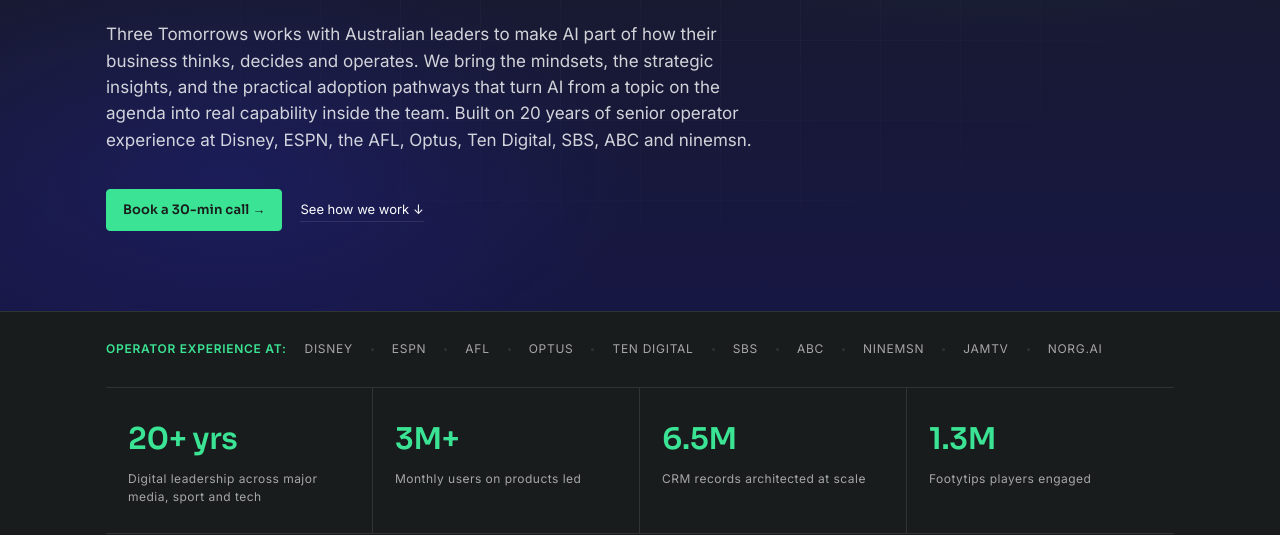
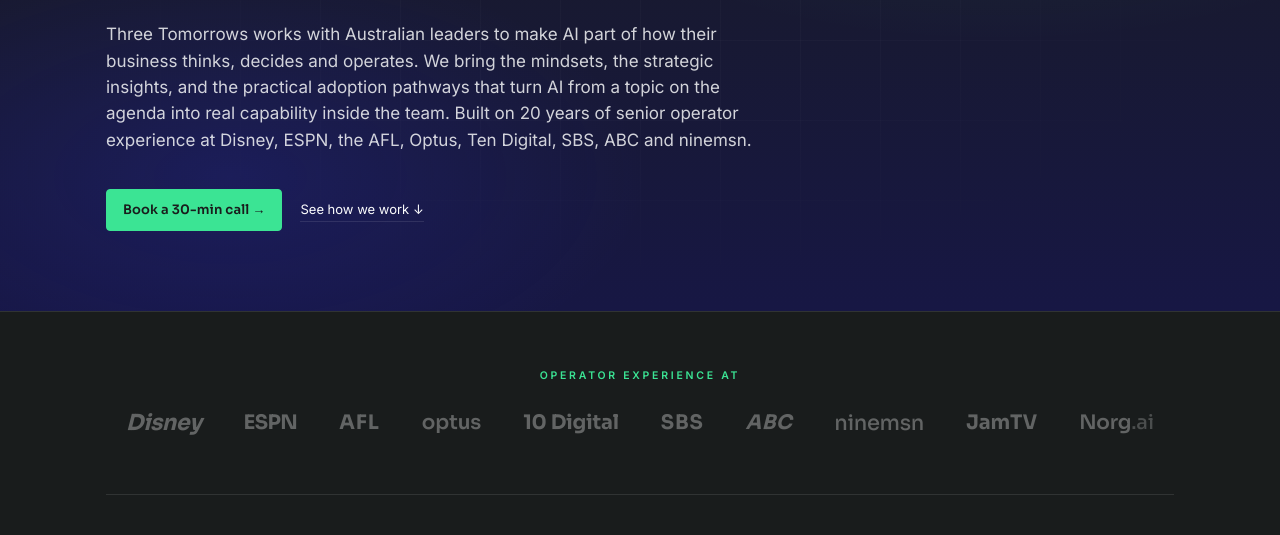
Before and after one commit to AngryVal/ThreeTomorrows2.0, a plain HTML site: page index.html in a window 1280 px wide. Shown: the part 439-974 px from the top of the page. Drawn offline with Linux system fonts and the light colour scheme.

Commit message:
Replace stats grid with greyed-out logo strip

```diff
--- a/index.html
+++ b/index.html
@@ -47,27 +47,23 @@
   </div>
 </section>
 
-<!-- ============== CREDIBILITY STRIP ============== -->
+<!-- ============== LOGO STRIP ============== -->
 <section>
   <div class="wrap">
-    <div class="brands" aria-label="Where we've operated">
-      <span class="label">Operator experience at:</span>
-      <span>Disney</span><span class="pip"></span>
-      <span>ESPN</span><span class="pip"></span>
-      <span>AFL</span><span class="pip"></span>
-      <span>Optus</span><span class="pip"></span>
-      <span>Ten Digital</span><span class="pip"></span>
-      <span>SBS</span><span class="pip"></span>
-      <span>ABC</span><span class="pip"></span>
-      <span>ninemsn</span><span class="pip"></span>
-      <span>JamTV</span><span class="pip"></span>
-      <span>Norg.ai</span>
-    </div>
-    <div class="stats" aria-label="Track record">
-      <div class="stat"><div class="num">20+ yrs</div><div class="label">Digital leadership across major media, sport and tech</div></div>
-      <div class="stat"><div class="num">3M+</div><div class="label">Monthly users on products led</div></div>
-      <div class="stat"><div class="num">6.5M</div><div class="label">CRM records architected at scale</div></div>
-      <div class="stat"><div class="num">1.3M</div><div class="label">Footytips players engaged</div></div>
+    <div class="logo-strip" aria-label="Where Three Tomorrows has operated">
+      <div class="logo-strip-label">Operator experience at</div>
+      <div class="logo-strip-row">
+        <span class="brand-logo logo-disney">Disney</span>
+        <span class="brand-logo logo-espn">ESPN</span>
+        <span class="brand-logo logo-afl">AFL</span>
+        <span class="brand-logo logo-optus">optus</span>
+        <span class="brand-logo logo-ten">10 Digital</span>
+        <span class="brand-logo logo-sbs">SBS</span>
+        <span class="brand-logo logo-abc">ABC</span>
+        <span class="brand-logo logo-ninemsn">ninemsn</span>
+        <span class="brand-logo logo-jamtv">JamTV</span>
+        <span class="brand-logo logo-norg">Norg<span class="logo-tld">.ai</span></span>
+      </div>
     </div>
   </div>
 </section>
--- a/styles.css
+++ b/styles.css
@@ -277,63 +277,59 @@ h1.hero-h1 em {
 .text-link:hover { color: var(--mint); border-color: var(--mint); }
 
 /* ============================================================
-   Credibility strip / stats
+   Logo strip
    ============================================================ */
-.brands {
+.logo-strip {
+  padding: 56px 0 60px;
+  border-bottom: 1px solid var(--line);
+}
+
+.logo-strip-label {
+  font-family: var(--body);
+  font-size: 10.5px;
+  font-weight: 600;
+  letter-spacing: .26em;
+  text-transform: uppercase;
+  color: var(--mint);
+  margin-bottom: 28px;
+  text-align: center;
+}
+
+.logo-strip-row {
   display: flex;
   flex-wrap: wrap;
   align-items: center;
-  gap: 10px 18px;
-  font-family: var(--body);
-  font-size: 12px;
-  color: var(--muted);
-  letter-spacing: .06em;
-  text-transform: uppercase;
-  padding: 28px 0;
-  border-bottom: 1px solid var(--line);
+  justify-content: center;
+  gap: 22px 42px;
+  filter: grayscale(1);
 }
 
-.brands .label {
-  color: var(--mint);
+.brand-logo {
+  font-family: var(--display);
+  color: rgba(251,252,253,0.32);
+  font-size: 20px;
+  letter-spacing: -0.01em;
   font-weight: 600;
+  transition: color .25s ease, opacity .25s ease;
+  user-select: none;
+  white-space: nowrap;
+  line-height: 1;
 }
 
-.brands .pip {
-  width: 3px;
-  height: 3px;
-  background: var(--line);
-  border-radius: 50%;
-}
+.brand-logo:hover { color: rgba(251,252,253,0.72); }
 
-.stats {
-  display: grid;
-  grid-template-columns: repeat(4, 1fr);
-  gap: 0;
-  border-bottom: 1px solid var(--line);
-}
-
-.stat {
-  padding: 28px 22px;
-  border-right: 1px solid var(--line);
-}
-
-.stat:last-child { border-right: none; }
-
-.stat .num {
-  font-family: var(--display);
-  font-weight: 600;
-  font-size: 30px;
-  color: var(--mint);
-  letter-spacing: -0.01em;
-}
-
-.stat .label {
-  margin-top: 8px;
-  font-size: 12px;
-  color: var(--muted);
-  letter-spacing: .04em;
-  line-height: 1.45;
-}
+/* Brand-specific typographic flair (still uniform grey) */
+.logo-disney { font-style: italic; font-weight: 700; font-size: 22px; letter-spacing: -0.015em; }
+.logo-espn { font-weight: 800; letter-spacing: -0.025em; }
+.logo-afl { font-weight: 800; letter-spacing: 0.04em; }
+.logo-optus { text-transform: lowercase; font-weight: 600; letter-spacing: -0.005em; }
+.logo-ten { font-weight: 800; letter-spacing: -0.01em; }
+.logo-sbs { font-weight: 800; letter-spacing: 0.04em; }
+.logo-abc { font-weight: 700; font-style: italic; letter-spacing: 0.02em; }
+.logo-ninemsn { text-transform: lowercase; font-weight: 500; letter-spacing: -0.015em; font-size: 21px; }
+.logo-jamtv { font-weight: 700; letter-spacing: -0.005em; }
+.logo-norg { font-weight: 600; letter-spacing: -0.01em; }
+.logo-tld { color: inherit; opacity: 0.7; font-weight: 500; }
 
 /* ============================================================
    Section heading
@@ -1109,10 +1105,11 @@ footer {
   .topbar-inner { padding: 14px 0; }
   .nav { display: none; }
   .hero { padding: 64px 0 48px; }
-  .stats { grid-template-columns: repeat(2, 1fr); }
-  .stat:nth-child(2) { border-right: none; }
-  .stat { border-bottom: 1px solid var(--line); }
-  .stat:nth-child(3), .stat:nth-child(4) { border-bottom: none; }
+  .logo-strip { padding: 36px 0 40px; }
+  .logo-strip-row { gap: 16px 24px; }
+  .brand-logo { font-size: 14px; }
+  .logo-disney { font-size: 16px; }
+  .logo-ninemsn { font-size: 15px; }
   .tiles, .services-grid, .approach-steps, .insights, .modes, .evidence {
     grid-template-columns: 1fr;
   }
```
